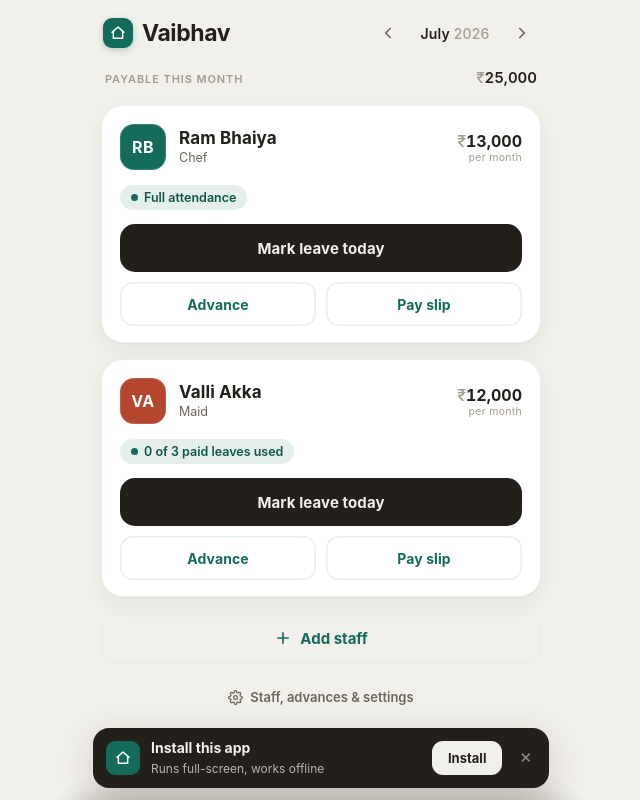
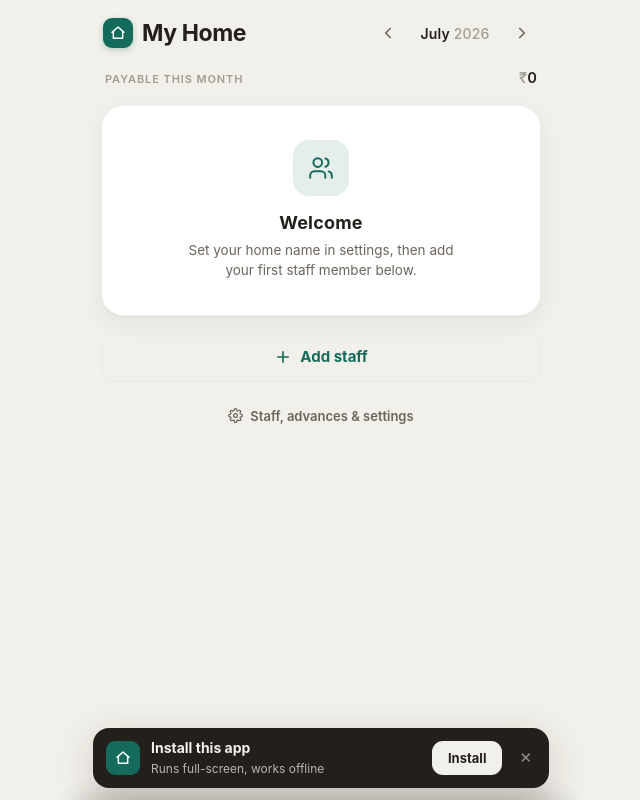
Before and after one commit to cooladi006/household, a plain HTML site: page index.html in a window 1280 px wide. Shown: the whole page, without its empty margins (319-959 px from the left). Drawn offline with Linux system fonts and the light colour scheme.

Commit message:
Add files via upload

```diff
--- a/index.html
+++ b/index.html
@@ -291,6 +291,10 @@
   .addstaff{width:100%; height:48px; border-radius:14px; background:var(--ink); color:var(--paper); font-weight:650; font-size:15px; display:flex; align-items:center; justify-content:center; gap:8px; margin-top:6px;}
   .addstaff svg{width:18px; height:18px;}
   .add-dash{width:100%; height:50px; border-radius:15px; background:transparent; color:var(--jade); font-weight:650; font-size:15px; display:flex; align-items:center; justify-content:center; gap:8px; box-shadow:inset 0 0 0 1.5px var(--jade-soft); margin-bottom:16px;}
+  .empty-first{background:var(--card); border-radius:var(--radius); box-shadow:var(--shadow); border:1px solid rgba(231,227,218,.6); padding:34px 24px; text-align:center; margin-bottom:16px;}
+  .empty-first .ef-ic{width:56px; height:56px; border-radius:16px; background:var(--jade-soft); display:grid; place-items:center; margin:0 auto 16px;}
+  .empty-first .ef-t{font-size:18px; font-weight:650; letter-spacing:.2px;}
+  .empty-first .ef-s{font-size:13.5px; color:var(--ink-soft); margin-top:7px; line-height:1.5; max-width:280px; margin-left:auto; margin-right:auto;}
   .add-dash:active{background:var(--jade-soft);}
   .add-dash svg{width:18px; height:18px;}
   .ns-langrow{display:flex; align-items:center; justify-content:space-between; padding:6px 2px 2px;}
@@ -403,14 +407,11 @@ function L(key,lang){ return (lang && TR[lang] && TR[lang][key]) ? TR[lang][key]
 function sub(key,lang){ const s=L(key,lang); return s?`<span class="ta">${s}</span>`:''; }
 
 const DEFAULT_DB={
-  version:2, settings:{rateBasis:'month'}, home:'Vaibhav',
+  version:2, settings:{rateBasis:'month'}, home:'My Home',
   categories:['Chef','Maid','Night Time','Driver'],
-  staff:[
-    {id:'ram',name:'Ram Bhaiya',role:'Chef',salary:13000,paidLeaves:0,lang:'hi',color:'#146B5B'},
-    {id:'valli',name:'Valli Akka',role:'Maid',salary:12000,paidLeaves:3,lang:'ta',color:'#B4462F'}
-  ],
-  leaves:{ram:{},valli:{}},
-  advances:{ram:[],valli:[]}
+  staff:[],
+  leaves:{},
+  advances:{}
 };
 
 let DB=null;
@@ -435,7 +436,7 @@ async function load(){
   DB.settings=DB.settings||{rateBasis:'month'};
   DB.leaves=DB.leaves||{}; DB.advances=DB.advances||{};
   DB.categories=DB.categories||['Chef','Maid','Night Time','Driver'];
-  if(!DB.home) DB.home='Vaibhav';
+  if(!DB.home) DB.home='My Home';
   DB.staff.forEach(s=>{
     DB.leaves[s.id]=DB.leaves[s.id]||{};
     DB.advances[s.id]=DB.advances[s.id]||[];
@@ -555,7 +556,11 @@ function renderDashboard(){
       </div>
     </div>
     <div class="summary"><div class="lbl">Payable this month</div><div class="amt"><span class="cur">₹</span><span class="num">${inr(totalNet)}</span></div></div>
-    ${cards || '<div class="adv-empty">No staff yet — add your first below.</div>'}
+    ${cards || `<div class="empty-first">
+      <div class="ef-ic"><svg viewBox="0 0 24 24" width="26" height="26" fill="none" stroke="var(--jade)" stroke-width="1.8" stroke-linecap="round" stroke-linejoin="round"><path d="M16 21v-2a4 4 0 0 0-4-4H6a4 4 0 0 0-4 4v2"/><circle cx="9" cy="7" r="4"/><path d="M22 21v-2a4 4 0 0 0-3-3.87M16 3.13a4 4 0 0 1 0 7.75"/></svg></div>
+      <div class="ef-t">Welcome</div>
+      <div class="ef-s">Set your home name in settings, then add your first staff member below.</div>
+    </div>`}
     <button class="add-dash" id="dashAdd"><svg viewBox="0 0 24 24" fill="none" stroke="currentColor" stroke-width="2.2" stroke-linecap="round"><path d="M12 5v14M5 12h14"/></svg>Add staff</button>
     <div class="managebar"><button id="openManage"><svg viewBox="0 0 24 24" fill="none" stroke="currentColor" stroke-width="2" stroke-linecap="round" stroke-linejoin="round"><circle cx="12" cy="12" r="3"/><path d="M19.4 15a1.65 1.65 0 0 0 .33 1.82l.06.06a2 2 0 1 1-2.83 2.83l-.06-.06a1.65 1.65 0 0 0-1.82-.33 1.65 1.65 0 0 0-1 1.51V21a2 2 0 0 1-4 0v-.09A1.65 1.65 0 0 0 9 19.4a1.65 1.65 0 0 0-1.82.33l-.06.06a2 2 0 1 1-2.83-2.83l.06-.06a1.65 1.65 0 0 0 .33-1.82 1.65 1.65 0 0 0-1.51-1H3a2 2 0 0 1 0-4h.09A1.65 1.65 0 0 0 4.6 9a1.65 1.65 0 0 0-.33-1.82l-.06-.06a2 2 0 1 1 2.83-2.83l.06.06a1.65 1.65 0 0 0 1.82.33H9a1.65 1.65 0 0 0 1-1.51V3a2 2 0 0 1 4 0v.09a1.65 1.65 0 0 0 1 1.51 1.65 1.65 0 0 0 1.82-.33l.06-.06a2 2 0 1 1 2.83 2.83l-.06.06a1.65 1.65 0 0 0-.33 1.82V9a1.65 1.65 0 0 0 1.51 1H21a2 2 0 0 1 0 4h-.09a1.65 1.65 0 0 0-1.51 1Z"/></svg>Staff, advances &amp; settings</button></div>`;
 
```
